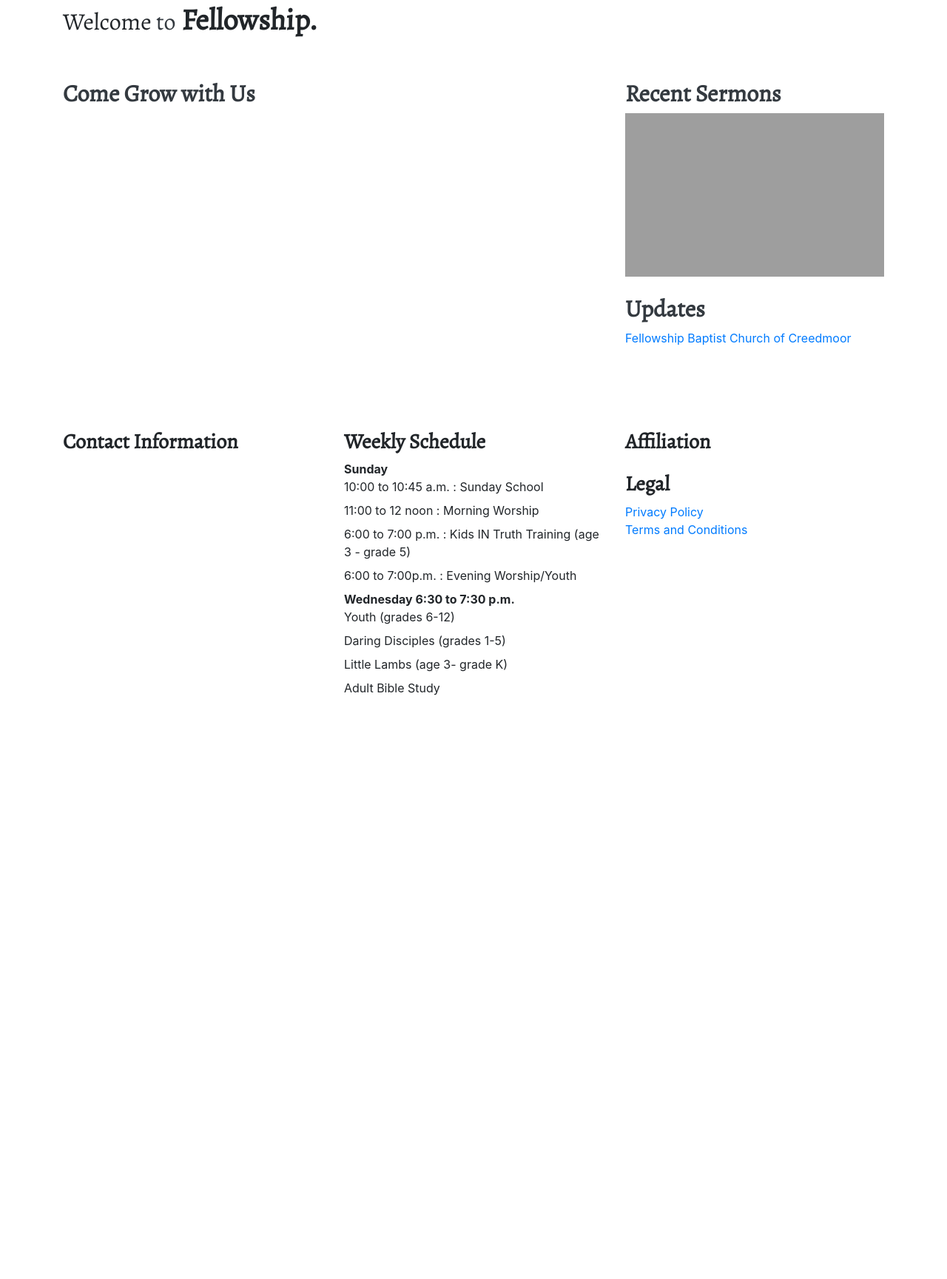
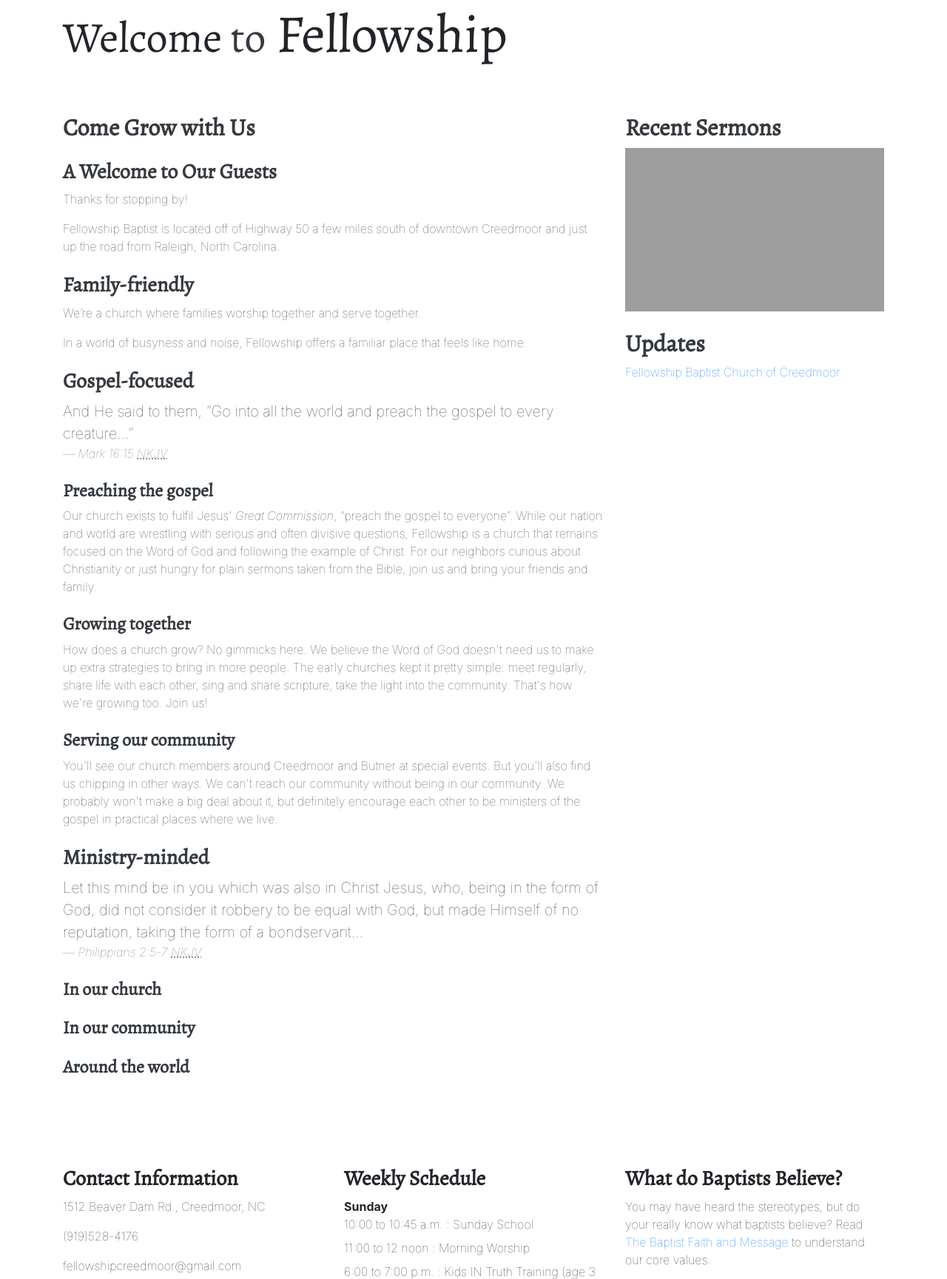
Before and after one commit to fellowshipcreedmoor/fellowshipcreedmoor.github.io, a plain HTML site: page index.html in a window 1280 px wide. Shown: the part 21-1750 px from the top of the page at 74% size. Before the commit the page ends 1027 px from the top, so only its background shows below. Drawn offline with nearby package versions, Linux system fonts and the light colour scheme; grey boxes are pictures that could not be loaded.

Commit message:
adding content to home page sections

```diff
--- a/index.html
+++ b/index.html
@@ -8,6 +8,11 @@
     <title>Fellowship Baptist Church Creedmoor</title>
     <link rel="stylesheet" href="/css/bootstrap.min.css"><link href="https://fonts.googleapis.com/css?family=Alegreya" rel="stylesheet">
     <style>
+        html, body {
+            margin: 0px;
+            padding: 0px;
+            font-weight: 100;
+        }
         .full-height {
             min-height: 100vh;
             padding-top: 35vh;
@@ -26,20 +31,48 @@
             font-size-adjust: larger;
             margin-top: 1.5rem;
         }
+        hr {
+            border: none;
+        }
     </style>
 </head>
 <body id="app" class="hyphenate">
 <header class="container">
-    <h1><small>Welcome <span class="text-dark">to</span></small> Fellowship.</h1>
+    <h1 class="display-3"><small>Welcome <span class="text-dark">to</span></small> Fellowship</h1>
 </header>
+<hr>
 <div role="main">
     <div class="bg-white text-dark py-4">
         <div class="container">
             <div class="row justify-content-center">
                 <div class="col-md-8">
-                    <div class="bg-white text-dark">
+                    <article class="">
                         <h2>Come Grow with Us</h2>
-                    </div>
+                        <h3>A Welcome to Our Guests</h3>
+
+                        <p>Thanks for stopping by!</p>
+
+                        <p>Fellowship Baptist is located off of Highway 50 a few miles south of downtown Creedmoor and just up the road from Raleigh, North Carolina.</p>
+
+                        <h3>Family-friendly</h3>
+                        <p>We’re a church where families worship together and serve together.</p>
+                        <p>In a world of busyness and noise, Fellowship offers a familiar place that feels like home.</p>
+                        <h3>Gospel-focused</h3>
+                        <blockquote class="blockquote">And He said to them, <q>Go into all the world and preach the gospel to every creature...</q> <cite class="blockquote-footer">Mark 16:15
+                            <abbr title="new king james version">NKJV</abbr></cite></blockquote>
+                        <h4>Preaching the gospel</h4>
+                        <p>Our church exists to fulfil Jesus' <em>Great Commission</em>, <q>preach the gospel to everyone</q>. While our nation and world are wrestling with serious and often divisive questions, Fellowship is a church that remains focused on the Word of God and following the example of Christ. For our neighbors curious about Christianity or just hungry for plain sermons taken from the Bible, join us and bring your friends and family.</p>
+                        <h4>Growing together</h4>
+                        <p>How does a church grow? No gimmicks here. We believe the Word of God doesn't need us to make up extra strategies to bring in more people. The early churches kept it pretty simple: meet regularly, share life with each other, sing and share scripture, take the light into the community. That's how we're growing too. Join us!</p>
+                        <h4>Serving our community</h4>
+                        <p>You'll see our church members around Creedmoor and Butner at special events. But you'll also find us chipping in other ways. We can't reach our community without being in our community. We probably won't make a big deal about it, but definitely encourage each other to be ministers of the gospel in practical places where we live.</p>
+                        <h3>Ministry-minded</h3>
+                        <blockquote class="blockquote">Let this mind be in you which was also in Christ Jesus, who, being in the form of God, did not consider it robbery to be equal with God, but made Himself of no reputation, taking the form of a bondservant... <cite class="blockquote-footer">Philippians 2:5-7
+                            <abbr title="new king james version">NKJV</abbr></cite></blockquote>
+                        <h4>In our church</h4>
+                        <h4>In our community</h4>
+                        <h4>Around the world</h4>
+                    </article>
                 </div>
                 <aside class="col-md-4">
                     <h2>Recent Sermons</h2>
@@ -55,11 +88,15 @@
         </div>
     </div>
 </div>
+<hr>
 <footer class="">
     <div class="container py-5">
         <div class="row">
             <div class="col-md-4">
                 <h3>Contact Information</h3>
+                <address>1512 Beaver Dam Rd., Creedmoor, NC</address>
+                <p>(919)528-4176 </p>
+                <p>fellowshipcreedmoor@gmail.com</p>
             </div>
             <div class="col-md-4">
                 <h3>Weekly Schedule</h3>
@@ -77,7 +114,9 @@
                 </dl>
             </div>
             <div class="col-md-4">
-                <h3>Affiliation</h3>
+                <h3>What do Baptists Believe?</h3>
+                <p>You may have heard the stereotypes, but do your really know what baptists believe? Read <a
+                        href="http://www.sbc.net/bfm2000/bfm2000.asp">The Baptist Faith and Message</a> to understand our core values.</p>
                 <h3>Legal</h3>
                 <ul class="list-unstyled">
                     <li><a href="/privacy-policy.txt" target="_blank">Privacy Policy <small class="sr-only">Opens in new tab</small></a></li>
```
